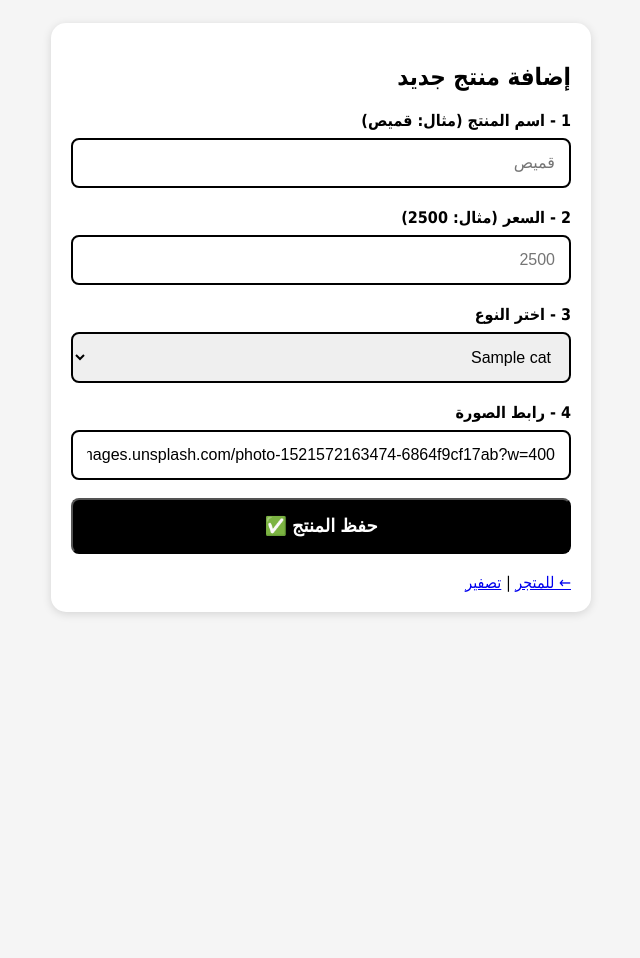
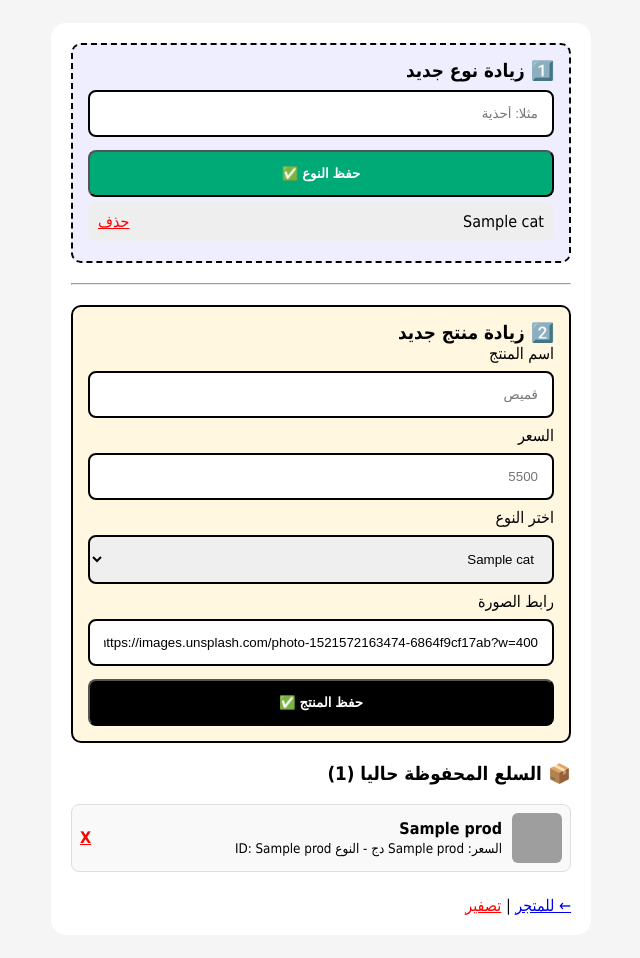
Before and after one commit to aissa1401r-design/matdjar_store, a Flask app: template templates/admin.html in a window 1280 px wide. Shown: the whole page, without its empty margins (319-959 px from the left). Before the commit the page ends 615 px from the top, so only its background shows below. Run offline with Flask 3, Linux system fonts and the light colour scheme; the template is opened without the code that fills it: most values are stand-ins (such as "Sample title", 1, 10 or a date in 2020); grey boxes are pictures that could not be loaded.

Commit message:
Update admin.html

```diff
--- a/templates/admin.html
+++ b/templates/admin.html
@@ -1,24 +1,52 @@
-<!DOCTYPE html>
-<html dir="rtl" lang="ar"><head><meta charset="utf-8"><meta name="viewport" content="width=device-width,initial-scale=1"><title>الإدارة</title>
-<style>body{font-family:Tahoma;background:#f5f5f5;direction:rtl;padding:15px}.box{max-width:500px;margin:auto;background:#fff;padding:20px;border-radius:15px;box-shadow:0 2px 10px #0002}input,select{width:100%;padding:14px;margin:8px 0;border:2px solid #000;border-radius:8px;font-size:16px;box-sizing:border-box}button{width:100%;padding:15px;background:#000;color:#fff;font-weight:bold;border-radius:8px;font-size:18px;margin-top:10px}label{font-weight:bold;display:block;margin-top:12px}</style></head><body>
+<!DOCTYPE html><html dir="rtl" lang="ar"><head><meta charset="utf-8"><meta name="viewport" content="width=device-width,initial-scale=1"><title>الإدارة</title>
+<style>body{font-family:Tahoma;background:#f5f5f5;direction:rtl;padding:15px}.box{max-width:500px;margin:auto;background:#fff;padding:20px;border-radius:15px}input,select{width:100%;padding:14px;margin:8px 0;border:2px solid #000;border-radius:8px;box-sizing:border-box}button{width:100%;padding:14px;color:#fff;font-weight:bold;border-radius:8px;margin-top:5px}.alert{padding:15px;border-radius:10px;margin:10px 0;font-weight:bold;text-align:center;font-size:18px}.ok{background:#d4edda;color:#155724;border:2px solid #155724}.card{background:#eee;padding:10px;border-radius:8px;margin:5px 0;display:flex;justify-content:space-between;align-items:center}.prod-card{display:flex;gap:10px;align-items:center;background:#f9f9f9;padding:8px;border-radius:8px;margin:5px 0;border:1px solid #ddd}.prod-card img{width:50px;height:50px;object-fit:cover;border-radius:6px}</style></head><body>
 <div class="box">
-<h2>إضافة منتج جديد</h2>
+
+<!-- رسالة الحفظ -->
+<script>
+const urlParams = new URLSearchParams(window.location.search);
+const msg = urlParams.get('msg');
+if(msg){
+  document.write(<div class="alert ok">${msg}</div>);
+}
+</script>
+
+<div style="background:#eef;padding:15px;border-radius:10px;border:2px dashed #000">
+<h3 style="margin:0">1️⃣ زيادة نوع جديد</h3>
+<form method="post" action="/admin/add_cat">
+<input name="name" placeholder="مثلا: أحذية" required>
+<button style="background:#0a7">حفظ النوع ✅</button>
+</form>
+{% for c in cats %}
+<div class="card"><span>{{c[1]}}</span><a href="/admin/del_cat/{{c[0]}}" style="color:red">حذف</a></div>
+{% endfor %}
+</div>
+
+<hr style="margin:20px 0">
+
+<div style="background:#fff7e0;padding:15px;border-radius:10px;border:2px solid #000">
+<h3 style="margin:0">2️⃣ زيادة منتج جديد</h3>
 <form method="post" action="/admin/add_prod">
-<label>1 - اسم المنتج (مثال: قميص)</label>
-<input name="name" type="text" placeholder="قميص" required>
+<label>اسم المنتج</label><input name="name" placeholder="قميص" required>
+<label>السعر</label><input name="price" type="number" placeholder="5500" required>
+<label>اختر النوع</label><select name="cat_id">{% for c in cats %}<option value="{{c[0]}}">{{c[1]}}</option>{% endfor %}</select>
+<label>رابط الصورة</label><input name="image" value="https://images.unsplash.com/photo-1521572163474-6864f9cf17ab?w=400" required>
+<button style="background:#000">حفظ المنتج ✅</button>
+</form>
+</div>
 
-<label>2 - السعر (مثال: 2500)</label>
-<input name="price" type="number" placeholder="2500" required>
+<!-- عرض السلع المحفوظة -->
+<h3 style="margin-top:20px">📦 السلع المحفوظة حاليا ({{ prods|length }})</h3>
+{% if not prods %}
+<p style="color:#888">ماكان حتى سلعة مزال</p>
+{% endif %}
+{% for p in prods %}
+<div class="prod-card">
+<img src="{{p[3]}}" onerror="this.src='https://via.placeholder.com/50'">
+<div style="flex:1"><b>{{p[1]}}</b><br><small>السعر: {{p[4]}} دج - النوع ID: {{p[2]}}</small></div>
+<a href="/admin/del_prod/{{p[0]}}" style="color:red;font-weight:bold">X</a>
+</div>
+{% endfor %}
 
-<label>3 - اختر النوع</label>
-<select name="cat_id" required>
-{% for c in cats %}<option value="{{c[0]}}">{{c[1]}}</option>{% else %}<option value="1">عام</option>{% endfor %}
-</select>
-
-<label>4 - رابط الصورة</label>
-<input name="image" type="url" value="https://images.unsplash.com/photo-1521572163474-6864f9cf17ab?w=400" required>
-
-<button>حفظ المنتج ✅</button>
-</form>
-<br><a href="/">← للمتجر</a> | <a href="/seed">تصفير</a>
+<br><a href="/">← للمتجر</a> | <a href="/reset" style="color:red">تصفير</a>
 </div></body></html>
```
